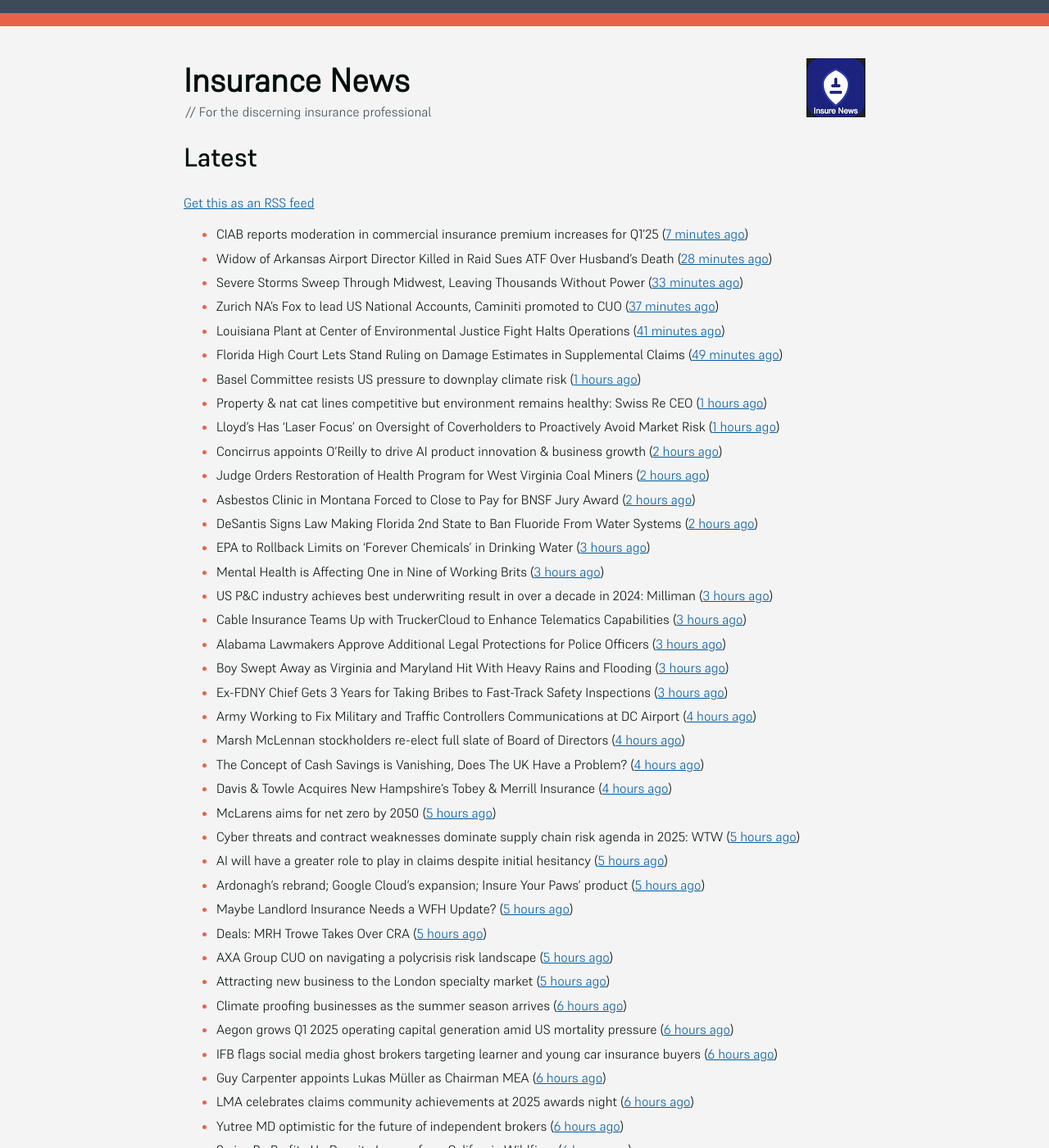
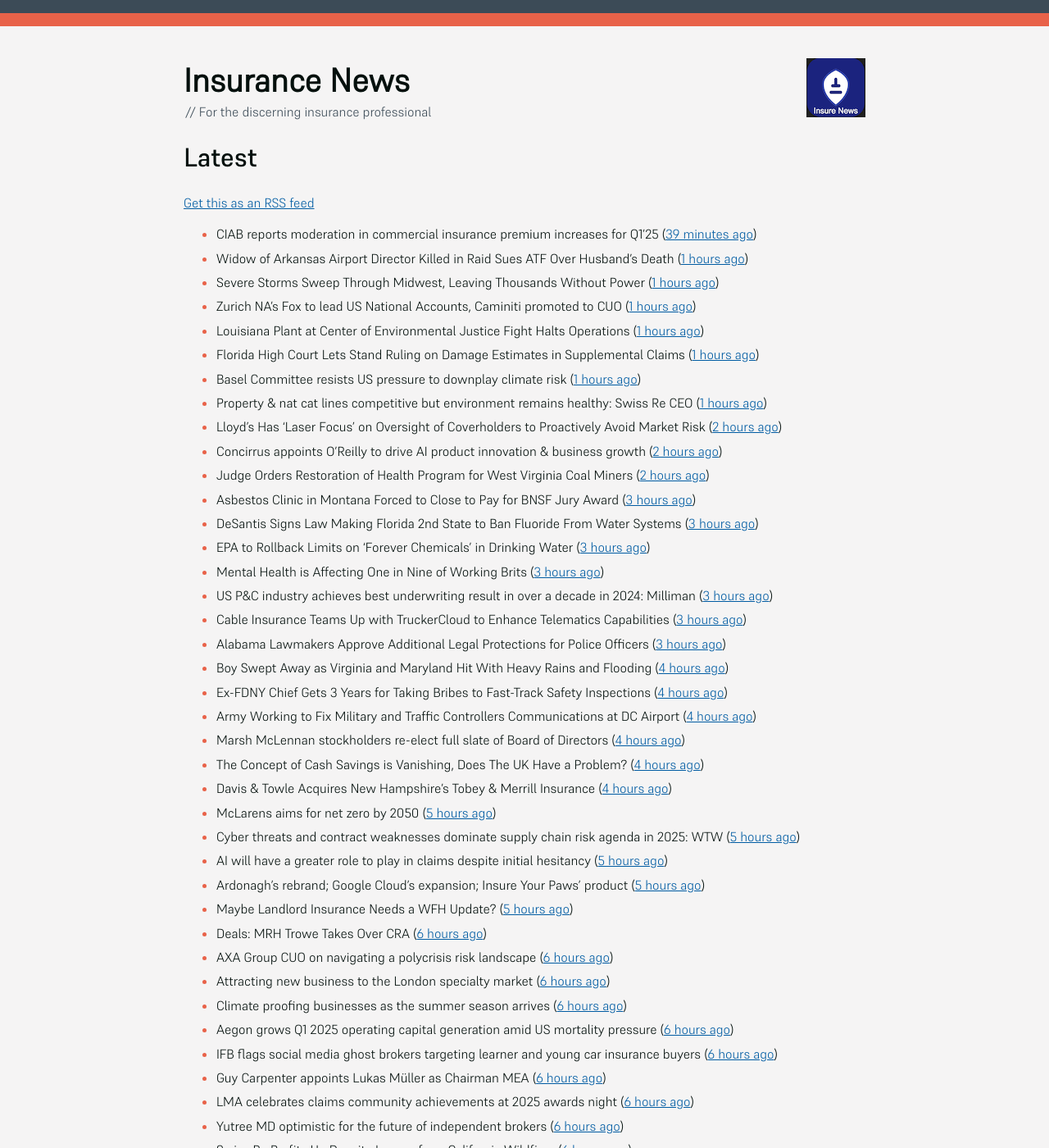
Before and after one commit to mat-0/feeds.thechels.uk, a Jekyll site: the page built from index.md, in a window 1280 px wide and 1400 px high. Shown: the whole window at 82% size. Built offline with Jekyll 4.4.1, drawn with Linux system fonts in a browser that asks for light colours; some of the changed text lies outside the part shown.

Commit message:
New Feed

```diff
--- a/index.md
+++ b/index.md
@@ -8,26 +8,26 @@ description: Latest Updates
 [Get this as an RSS feed](/feed.rss)
 
 <!-- news_marker starts -->
-- CIAB reports moderation in commercial insurance premium increases for Q1’25 ([7 minutes ago](https://www.reinsurancene.ws/ciab-reports-moderation-in-commercial-insurance-premium-increases-for-q125/))
-- Widow of Arkansas Airport Director Killed in Raid Sues ATF Over Husband’s Death ([28 minutes ago](https://www.insurancejournal.com/news/southcentral/2025/05/16/824097.htm))
-- Severe Storms Sweep Through Midwest, Leaving Thousands Without Power ([33 minutes ago](https://www.insurancejournal.com/news/midwest/2025/05/16/824092.htm))
-- Zurich NA’s Fox to lead US National Accounts, Caminiti promoted to CUO ([37 minutes ago](https://www.reinsurancene.ws/zurich-nas-fox-to-lead-us-national-accounts-caminiti-promoted-to-cuo/))
-- Louisiana Plant at Center of Environmental Justice Fight Halts Operations ([41 minutes ago](https://www.insurancejournal.com/news/southcentral/2025/05/16/824085.htm))
-- Florida High Court Lets Stand Ruling on Damage Estimates in Supplemental Claims ([49 minutes ago](https://www.insurancejournal.com/news/southeast/2025/05/16/824076.htm))
+- CIAB reports moderation in commercial insurance premium increases for Q1’25 ([39 minutes ago](https://www.reinsurancene.ws/ciab-reports-moderation-in-commercial-insurance-premium-increases-for-q125/))
+- Widow of Arkansas Airport Director Killed in Raid Sues ATF Over Husband’s Death ([1 hours ago](https://www.insurancejournal.com/news/southcentral/2025/05/16/824097.htm))
+- Severe Storms Sweep Through Midwest, Leaving Thousands Without Power ([1 hours ago](https://www.insurancejournal.com/news/midwest/2025/05/16/824092.htm))
+- Zurich NA’s Fox to lead US National Accounts, Caminiti promoted to CUO ([1 hours ago](https://www.reinsurancene.ws/zurich-nas-fox-to-lead-us-national-accounts-caminiti-promoted-to-cuo/))
+- Louisiana Plant at Center of Environmental Justice Fight Halts Operations ([1 hours ago](https://www.insurancejournal.com/news/southcentral/2025/05/16/824085.htm))
+- Florida High Court Lets Stand Ruling on Damage Estimates in Supplemental Claims ([1 hours ago](https://www.insurancejournal.com/news/southeast/2025/05/16/824076.htm))
 - Basel Committee resists US pressure to downplay climate risk ([1 hours ago](https://www.dig-in.com/articles/basel-committee-resists-us-pressure-to-downplay-climate-risk))
 - Property & nat cat lines competitive but environment remains healthy: Swiss Re CEO ([1 hours ago](https://www.reinsurancene.ws/property-nat-cat-lines-competitive-but-environment-remains-healthy-swiss-re-ceo/))
-- Lloyd’s Has ‘Laser Focus’ on Oversight of Coverholders to Proactively Avoid Market Risk ([1 hours ago](https://www.insurancejournal.com/news/international/2025/05/16/824065.htm))
+- Lloyd’s Has ‘Laser Focus’ on Oversight of Coverholders to Proactively Avoid Market Risk ([2 hours ago](https://www.insurancejournal.com/news/international/2025/05/16/824065.htm))
 - Concirrus appoints O’Reilly to drive AI product innovation & business growth ([2 hours ago](https://www.reinsurancene.ws/concirrus-appoints-oreilly-to-drive-ai-product-innovation-business-growth/))
 - Judge Orders Restoration of Health Program for West Virginia Coal Miners ([2 hours ago](https://www.insurancejournal.com/news/southeast/2025/05/16/824060.htm))
-- Asbestos Clinic in Montana Forced to Close to Pay for BNSF Jury Award ([2 hours ago](https://www.insurancejournal.com/news/west/2025/05/16/824055.htm))
-- DeSantis Signs Law Making Florida 2nd State to Ban Fluoride From Water Systems ([2 hours ago](https://www.insurancejournal.com/news/southeast/2025/05/16/824051.htm))
+- Asbestos Clinic in Montana Forced to Close to Pay for BNSF Jury Award ([3 hours ago](https://www.insurancejournal.com/news/west/2025/05/16/824055.htm))
+- DeSantis Signs Law Making Florida 2nd State to Ban Fluoride From Water Systems ([3 hours ago](https://www.insurancejournal.com/news/southeast/2025/05/16/824051.htm))
 - EPA to Rollback Limits on ‘Forever Chemicals’ in Drinking Water ([3 hours ago](https://www.insurancejournal.com/news/national/2025/05/16/824047.htm))
 - Mental Health is Affecting One in Nine of Working Brits ([3 hours ago](https://insurance-edge.net/2025/05/16/mental-health-is-affecting-one-in-nine-of-working-brits/))
 - US P&C industry achieves best underwriting result in over a decade in 2024: Milliman ([3 hours ago](https://www.reinsurancene.ws/us-pc-industry-achieves-best-underwriting-result-in-over-a-decade-in-2024-milliman/))
 - Cable Insurance Teams Up with TruckerCloud to Enhance Telematics Capabilities ([3 hours ago](https://www.insurtechinsights.com/cable-insurance-teams-up-with-truckercloud-to-enhance-telematics-capabilities/))
 - Alabama Lawmakers Approve Additional Legal Protections for Police Officers ([3 hours ago](https://www.insurancejournal.com/news/southeast/2025/05/16/824044.htm))
-- Boy Swept Away as Virginia and Maryland Hit With Heavy Rains and Flooding ([3 hours ago](https://www.insurancejournal.com/news/east/2025/05/16/824034.htm))
-- Ex-FDNY Chief Gets 3 Years for Taking Bribes to Fast-Track Safety Inspections ([3 hours ago](https://www.insurancejournal.com/news/east/2025/05/16/824030.htm))
+- Boy Swept Away as Virginia and Maryland Hit With Heavy Rains and Flooding ([4 hours ago](https://www.insurancejournal.com/news/east/2025/05/16/824034.htm))
+- Ex-FDNY Chief Gets 3 Years for Taking Bribes to Fast-Track Safety Inspections ([4 hours ago](https://www.insurancejournal.com/news/east/2025/05/16/824030.htm))
 - Army Working to Fix Military and Traffic Controllers Communications at DC Airport ([4 hours ago](https://www.insurancejournal.com/news/east/2025/05/16/824024.htm))
 - Marsh McLennan stockholders re-elect full slate of Board of Directors ([4 hours ago](https://www.reinsurancene.ws/marsh-mclennan-stockholders-re-elect-full-slate-of-board-of-directors/))
 - The Concept of Cash Savings is Vanishing, Does The UK Have a Problem? ([4 hours ago](https://insurance-edge.net/2025/05/16/the-concept-of-cash-savings-is-vanishing-does-the-uk-have-a-problem/))
@@ -37,9 +37,9 @@ description: Latest Updates
 - AI will have a greater role to play in claims despite initial hesitancy ([5 hours ago](https://www.postonline.co.uk/broker/7957769/ai-will-have-a-greater-role-to-play-in-claims-despite-initial-hesitancy))
 - Ardonagh’s rebrand; Google Cloud’s expansion; Insure Your Paws’ product ([5 hours ago](https://www.postonline.co.uk/news/7957764/ardonaghs-rebrand-google-clouds-expansion-insure-your-paws-product))
 - Maybe Landlord Insurance Needs a WFH Update? ([5 hours ago](https://insurance-edge.net/2025/05/16/maybe-landlord-insurance-needs-a-wfh-update/))
-- Deals: MRH Trowe Takes Over CRA ([5 hours ago](https://insurance-edge.net/2025/05/16/deals-mrh-trowe-takes-over-cra/))
-- AXA Group CUO on navigating a polycrisis risk landscape ([5 hours ago](https://www.insurancebusinessmag.com/uk/news/breaking-news/axa-group-cuo-on-navigating-a-polycrisis-risk-landscape-535921.aspx))
-- Attracting new business to the London specialty market ([5 hours ago](https://www.insurancebusinessmag.com/uk/news/breaking-news/attracting-new-business-to-the-london-specialty-market-535974.aspx))
+- Deals: MRH Trowe Takes Over CRA ([6 hours ago](https://insurance-edge.net/2025/05/16/deals-mrh-trowe-takes-over-cra/))
+- AXA Group CUO on navigating a polycrisis risk landscape ([6 hours ago](https://www.insurancebusinessmag.com/uk/news/breaking-news/axa-group-cuo-on-navigating-a-polycrisis-risk-landscape-535921.aspx))
+- Attracting new business to the London specialty market ([6 hours ago](https://www.insurancebusinessmag.com/uk/news/breaking-news/attracting-new-business-to-the-london-specialty-market-535974.aspx))
 - Climate proofing businesses as the summer season arrives ([6 hours ago](https://www.insurancebusinessmag.com/uk/news/catastrophe/climate-proofing-businesses-as-the-summer-season-arrives-535973.aspx))
 - Aegon grows Q1 2025 operating capital generation amid US mortality pressure ([6 hours ago](https://www.insurancebusinessmag.com/uk/news/breaking-news/aegon-grows-q1-2025-operating-capital-generation-amid-us-mortality-pressure-535972.aspx))
 - IFB flags social media ghost brokers targeting learner and young car insurance buyers ([6 hours ago](https://www.insurancebusinessmag.com/uk/news/auto-motor/ifb-flags-social-media-ghost-brokers-targeting-learner-and-young-car-insurance-buyers-535971.aspx))
@@ -69,9 +69,9 @@ description: Latest Updates
 - Penny Black’s Social Diary: Markerstudy’s premiere; iCan’s lassi ([11 hours ago](https://www.postonline.co.uk/people/7957568/penny-blacks-social-diary-markerstudys-premiere-icans-lassi))
 - What Tiernan will find in the Lloyd's CEO in-tray ([11 hours ago](https://www.postonline.co.uk/lloydslondon/7957720/what-tiernan-will-find-in-the-lloyds-ceo-in-tray))
 - How insurers can use systemic risk knowledge internally ([20 hours ago](https://www.dig-in.com/opinion/how-insurers-can-use-systemic-risk-knowledge-internally))
-- Marsh McLennan moves to Amazon cloud; ZestyAI in Connecticut and West Virginia: Insurtech news ([20 hours ago](https://www.dig-in.com/news/marsh-mclennan-to-amazon-cloud-zestyai-and-insurtech-news))
+- Marsh McLennan moves to Amazon cloud; ZestyAI in Connecticut and West Virginia: Insurtech news ([21 hours ago](https://www.dig-in.com/news/marsh-mclennan-to-amazon-cloud-zestyai-and-insurtech-news))
 - WTW report exposes shifting terrorism insurance risks ([21 hours ago](https://www.insurancebusinessmag.com/uk/news/breaking-news/wtw-report-exposes-shifting-terrorism-insurance-risks-535909.aspx))
-- Tiernan calls out ‘egregious trading behaviours’ at Lloyd’s ([23 hours ago](https://www.postonline.co.uk/lloydslondon/7957765/tiernan-calls-out-egregious-trading-behaviours-at-lloyds))
+- Tiernan calls out ‘egregious trading behaviours’ at Lloyd’s ([1 days ago](https://www.postonline.co.uk/lloydslondon/7957765/tiernan-calls-out-egregious-trading-behaviours-at-lloyds))
 - Nationwide Partners with Kadance to Offer Genomics-Based Precision Health to Life Insurance Customers ([1 days ago](https://www.insurtechinsights.com/nationwide-partners-with-kadance-to-offer-genomics-based-precision-health-to-life-insurance-customers/))
 - Africa startups to seek new backers ([1 days ago](https://www.dig-in.com/articles/africa-startups-to-seek-new-backers))
 - Using technology to mitigate common household risks ([1 days ago](https://www.dig-in.com/podcast/using-technology-to-mitigate-common-household-risks))
```
Also changed, not shown: other parts of index.md (+12 -12 lines).
